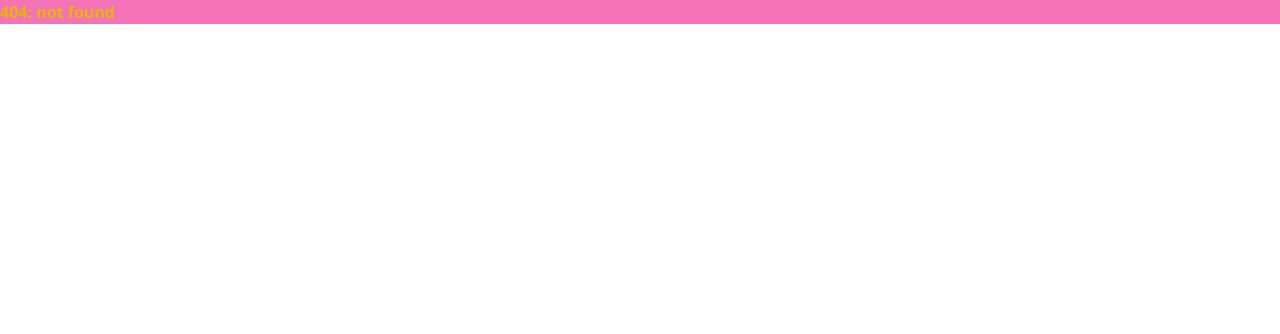
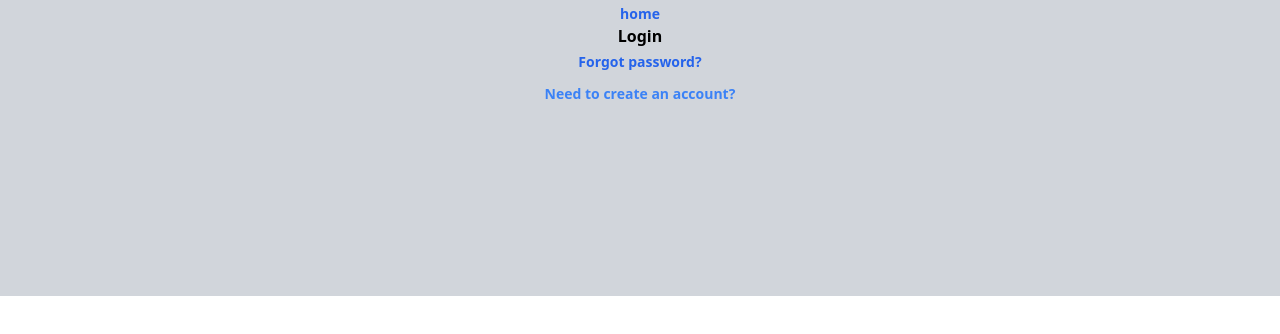
Before and after one commit to Vandammecasper/Casper-Kelvin, a Vue app in the folder packages/front/: page /auth/login in a window 1280 px wide. Before the commit this address had no page. Shown: the top 334 px of the page. Built offline with nearby package versions, Linux system fonts and the light colour scheme.

Commit message:
add routing and pages

```diff
--- a/packages/front/src/App.vue
+++ b/packages/front/src/App.vue
@@ -1,7 +1,7 @@
 <script setup lang="ts"></script>
 
 <template>
-  <div class="bg-pink-400 text-yellow-500 font-bold">
+  <div class="bg-gray-300 text-black font-bold">
     <RouterView />
   </div>
 </template>
--- /dev/null
+++ b/packages/front/src/components/wrappers/authWrap.vue
@@ -0,0 +1,5 @@
+<template>
+    <div class="flex items-center flex-col w-full max-w-xl mx-auto pb-48 px-6">
+      <RouterView />
+    </div>
+  </template>
--- /dev/null
+++ b/packages/front/src/views/Account.vue
@@ -0,0 +1,3 @@
+<template>
+    <div>accounts</div>
+</template>
--- /dev/null
+++ b/packages/front/src/views/auth/ForgotPassword.vue
@@ -0,0 +1,3 @@
+<template>
+    <div>FForgotPassword</div>
+</template>
--- /dev/null
+++ b/packages/front/src/views/auth/Login.vue
@@ -0,0 +1,23 @@
+<template>
+    <RouterLink
+        to="/"
+        class="mt-1 inline-block rounded text-sm text-blue-600 hover:underline focus:outline-none focus-visible:ring-2 focus-visible:ring-blue-200 dark:text-blue-200"
+      >
+        home
+      </RouterLink>
+    <div>Login</div>
+    <RouterLink
+        to="/auth/forgotpassword"
+        class="mt-1 inline-block rounded text-sm text-blue-600 hover:underline focus:outline-none focus-visible:ring-2 focus-visible:ring-blue-200 dark:text-blue-200"
+      >
+        Forgot password?
+      </RouterLink>
+    <div class="flex justify-center">
+      <RouterLink
+        class="mt-3 inline-block rounded text-center text-sm text-blue-500 focus:outline-none focus-visible:ring-2 focus-visible:ring-blue-200"
+        to="/auth/register"
+      >
+        Need to create an account?
+      </RouterLink>
+    </div>
+</template>
--- /dev/null
+++ b/packages/front/src/views/auth/Register.vue
@@ -0,0 +1,11 @@
+<template>
+    <div>Register</div>
+    <div class="flex justify-center">
+      <RouterLink
+        class="mt-3 inline-block rounded text-center text-sm text-blue-500 focus:outline-none focus-visible:ring-2 focus-visible:ring-blue-200"
+        to="/auth/login"
+      >
+        Login here
+      </RouterLink>
+    </div>
+</template>
```
Also changed, not shown: packages/front/src/router/index.ts (+36 -1 lines).
